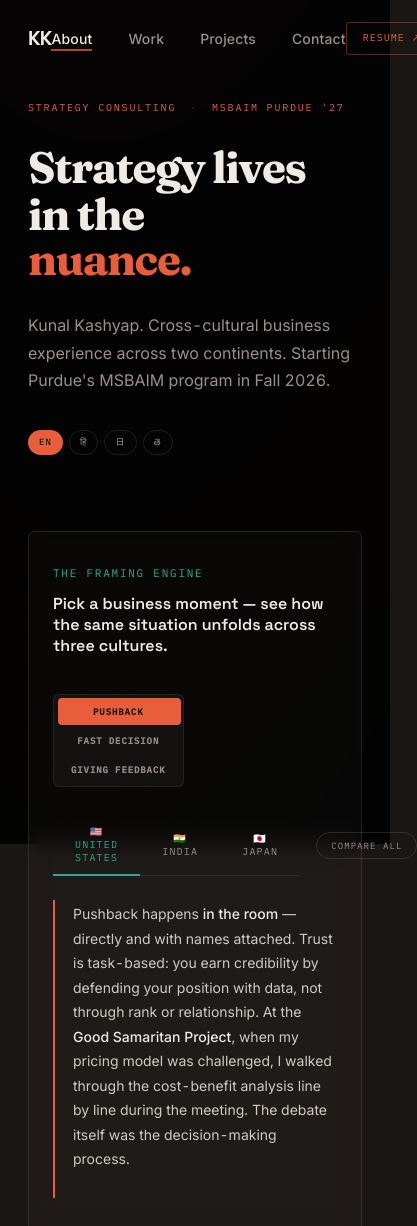
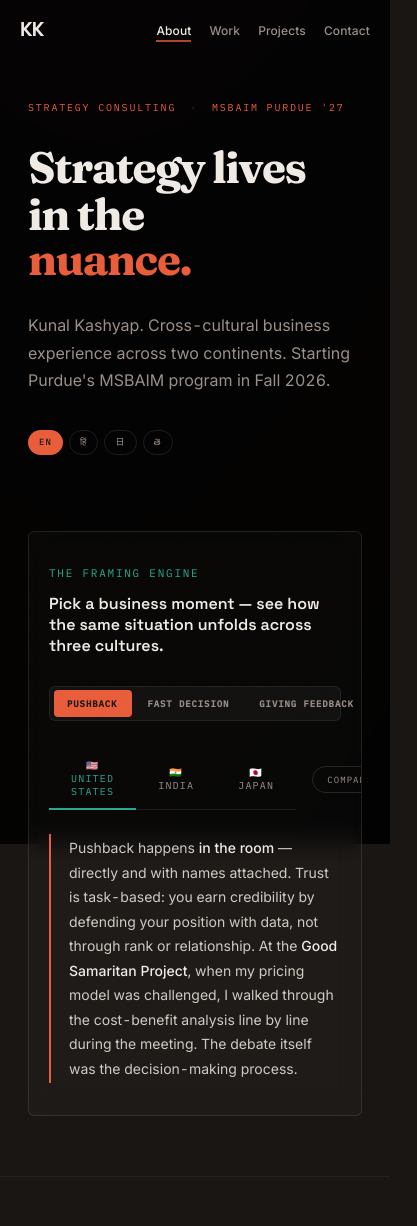
Before and after one commit to kunallkas/Personal-Website, a website built with Vite: page index.html in a window 390 px wide. Shown: the top 1226 px of the page, 417 px wide, since content can reach past the window. Built offline with nearby package versions, Linux system fonts and the light colour scheme; animation ran at ten frames a second.

Commit message:
Fix mobile layout: nav, framing engine, hero headline, compare overflow

```diff
--- a/src/css/nav.css
+++ b/src/css/nav.css
@@ -91,3 +91,16 @@
   background: var(--accent-warm);
   color: var(--bg-base);
 }
+
+@media (max-width: 640px) {
+  #nav {
+    grid-template-columns: auto 1fr;
+    padding: 16px 20px;
+  }
+  .nav-links {
+    gap: 18px;
+    justify-content: flex-end;
+  }
+  .nav-links a { font-size: 0.75rem; }
+  .nav-resume { display: none; }
+}
--- a/src/css/sections.css
+++ b/src/css/sections.css
@@ -1340,9 +1340,10 @@ footer a:hover { opacity: 1; color: var(--accent-warm); }
 
 @media (max-width: 640px) {
   #hero { padding: 100px 28px 60px; }
-  .hero-headline { font-size: 44px; }
-  #framing-engine { padding: 32px 24px; }
-  .scenario-picker { flex-direction: column; }
+  .hero-headline { font-size: 44px; max-width: none; }
+  #framing-engine { padding: 32px 20px; overflow: hidden; }
+  .framing-top { flex-direction: column; gap: 16px; }
+  .scenario-picker { width: 100%; }
   .soar-header { flex-direction: column; align-items: flex-start; }
   .about-grid { grid-template-columns: 1fr; gap: 28px; }
   #framing-engine[data-compare] .framing-content { grid-template-columns: 1fr; }
```
